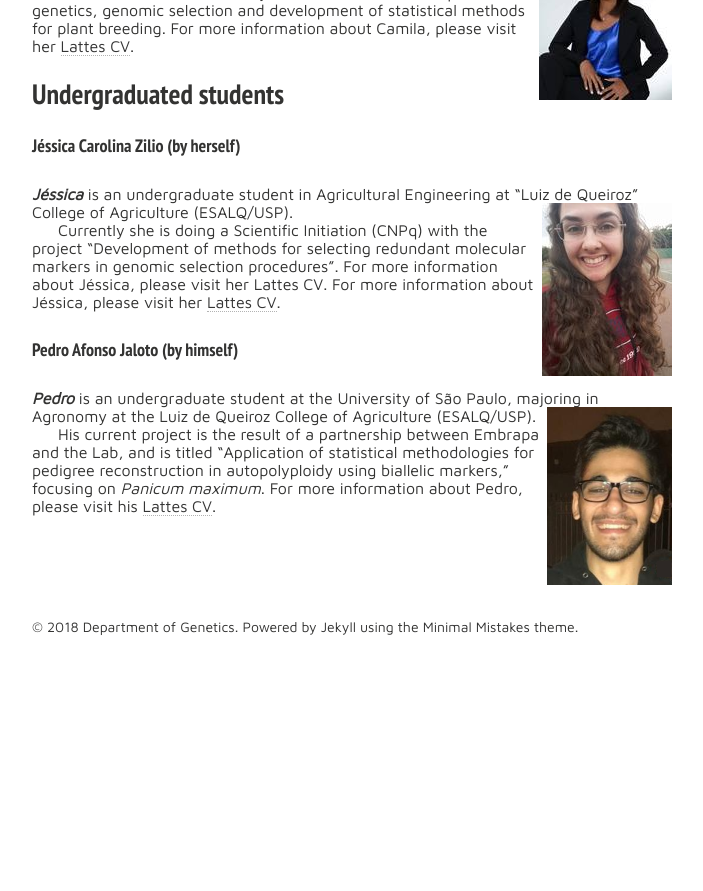
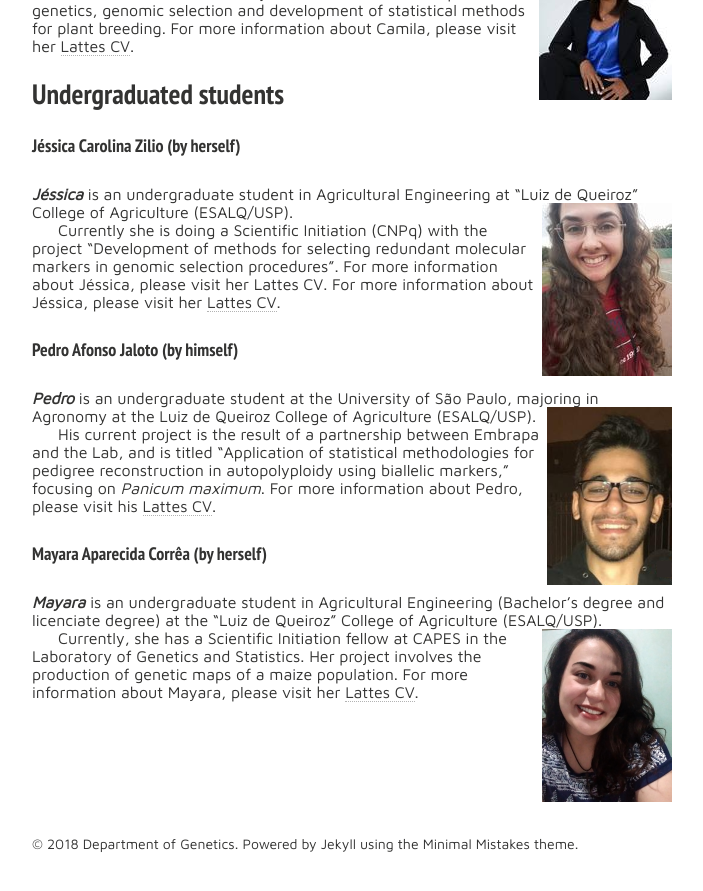
Before and after one commit to statgen-esalq/statgen-esalq.github.io, a Jekyll site: the page built from people.md, in a window 1280 px wide and 900 px high, scrolled down 2876 px. Shown: the top 891 px of the window, without its empty margins (288-991 px from the left). Built offline with Jekyll 4.4.1, drawn with Linux system fonts in a browser that asks for light colours; nearby versions of some CDN libraries; before the commit the page ends 3559 px from its top, so only the background shows below that.

Commit message:
adding mayara

```diff
--- a/people.md
+++ b/people.md
@@ -98,3 +98,9 @@ Currently she is doing a Scientific Initiation (CNPq) with the project "Developm
 _**Pedro**_ is an undergraduate student at the University of São Paulo, majoring in Agronomy at the Luiz de Queiroz College of Agriculture (ESALQ/USP). <img src="{{ site.url }}/images/pedro.png" height="50" >{: .image-pull-right}
 
 His current project is the result of a partnership between Embrapa and the Lab, and is titled "Application of statistical methodologies for pedigree reconstruction in autopolyploidy using biallelic markers," focusing on _Panicum maximum_. For more information about Pedro, please visit his [Lattes CV](http://lattes.cnpq.br/6739853439786505).
+
+#### Mayara Aparecida Corrêa (by herself)
+
+_**Mayara**_ is an undergraduate student in Agricultural Engineering (Bachelor’s degree and licenciate degree) at the “Luiz de Queiroz” College of Agriculture (ESALQ/USP). <img src="{{ site.url }}/images/mayara.png" height="100" >{: .image-pull-right}
+
+Currently, she has a Scientific Initiation fellow at CAPES in the Laboratory of Genetics and Statistics. Her project involves the production of genetic maps of a maize population.  For more information about Mayara, please visit her [Lattes CV](http://lattes.cnpq.br/5083960719521143).
```
Also changed, not shown: images/mayara.png (added).
